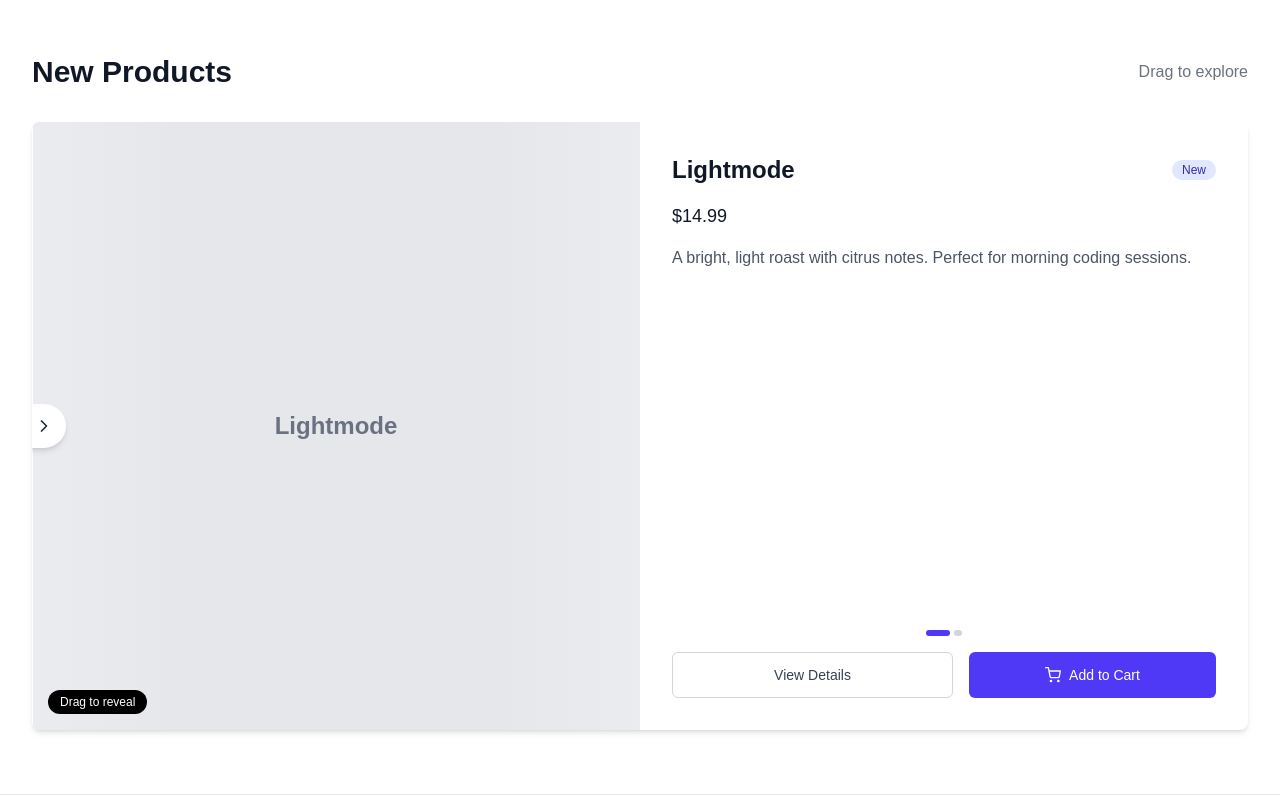
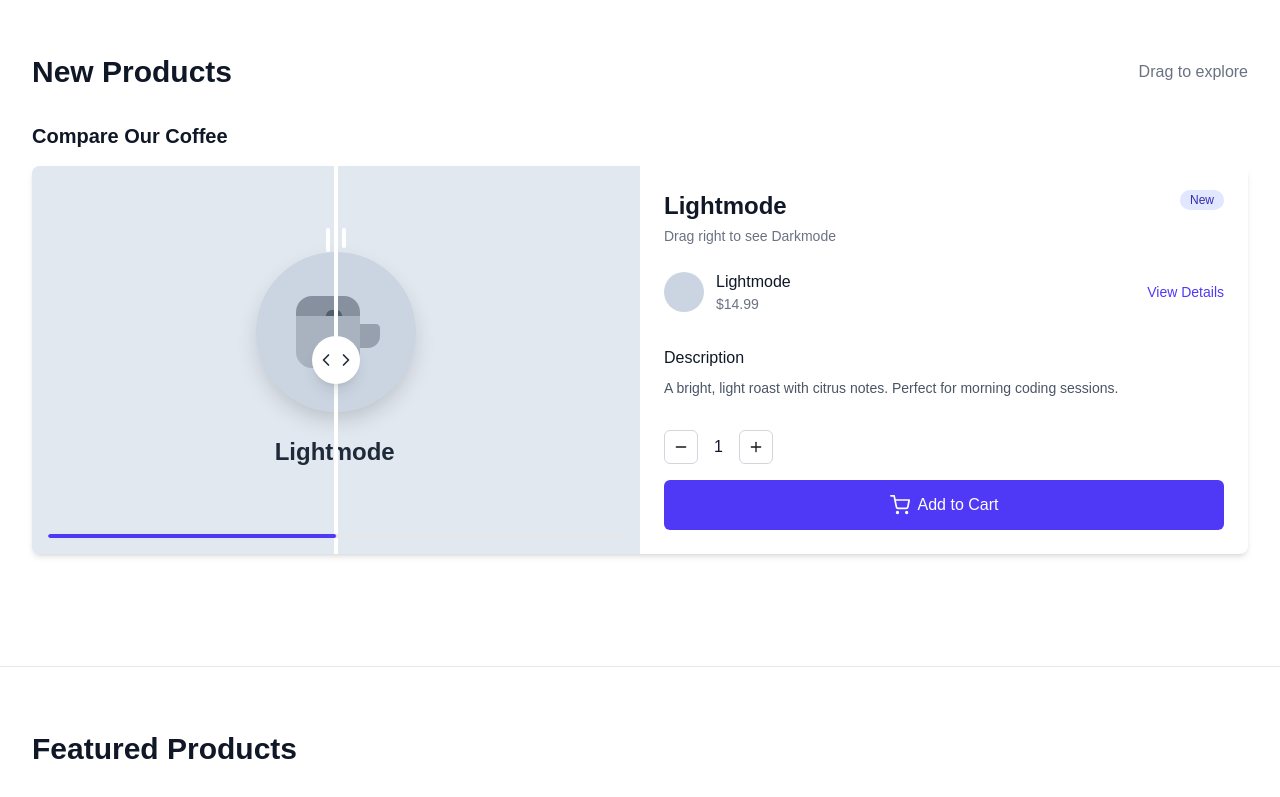
Before and after one commit to danghaonhien/the-boring-coffee, a Next.js app: page / in a window 1280 px wide. Shown: the part 560-1357 px from the top of the page. Built offline with nearby package versions, Linux system fonts and the light colour scheme; grey boxes are pictures that could not be loaded.

Commit message:
added new product section

```diff
--- a/src/components/products/ProductSlider.tsx
+++ b/src/components/products/ProductSlider.tsx
@@ -1,6 +1,6 @@
 'use client';
 
-import { useState, useRef, useEffect } from 'react';
+import { useState, useRef } from 'react';
 import Link from 'next/link';
 import { FiChevronLeft, FiChevronRight } from 'react-icons/fi';
 import { Product } from '../../types/database.types';
@@ -12,227 +12,321 @@ type ProductSliderProps = {
 };
 
 export default function ProductSlider({ products }: ProductSliderProps) {
-  const [currentIndex, setCurrentIndex] = useState(0);
-  const [nextIndex, setNextIndex] = useState(1);
+  // Use only the first two products for comparison
+  const limitedProducts = products.slice(0, 2);
+
   const [isDragging, setIsDragging] = useState(false);
-  const [dragPosition, setDragPosition] = useState(0); // 0-100% position
-  const [lastDragX, setLastDragX] = useState(0);
-  const sliderRef = useRef<HTMLDivElement>(null);
+  const [dragPosition, setDragPosition] = useState(50); // Start at 50% position
   const imageContainerRef = useRef<HTMLDivElement>(null);
   const buttonRef = useRef<HTMLDivElement>(null);
 
-  // Set next index when current index changes
-  useEffect(() => {
-    setNextIndex((currentIndex + 1) % products.length);
-  }, [currentIndex, products.length]);
-
-  // Handle switching to next product when dragged all the way
-  useEffect(() => {
-    if (dragPosition >= 100) {
-      setCurrentIndex(nextIndex);
-      setDragPosition(0);
-    }
-  }, [dragPosition, nextIndex]);
-
   const handleButtonDragStart = (e: React.TouchEvent | React.MouseEvent) => {
     e.stopPropagation();
+    e.preventDefault(); // Prevent click events from firing
     setIsDragging(true);
 
-    // Store the starting X position
-    const clientX = 'touches' in e ? e.touches[0].clientX : e.clientX;
-    setLastDragX(clientX);
-  };
-
-  const handleButtonDragMove = (e: React.TouchEvent | React.MouseEvent) => {
-    if (!isDragging || !imageContainerRef.current) return;
-    e.stopPropagation();
-
-    const clientX = 'touches' in e ? e.touches[0].clientX : e.clientX;
-    const containerWidth = imageContainerRef.current.offsetWidth;
-
-    // Calculate the drag distance as a percentage of container width
-    const dragDistance = clientX - lastDragX;
-    const dragPercent = (dragDistance / containerWidth) * 100 * 50; // 5x sensitivity
-
-    // Update the drag position with enhanced sensitivity
-    const newPosition = Math.max(0, Math.min(100, dragPosition + dragPercent));
-    setDragPosition(newPosition);
-    setLastDragX(clientX);
-
-    // If position crosses 50%, update next index
-    if (newPosition > 50 && dragPosition <= 50) {
-      setNextIndex((currentIndex + 1) % products.length);
-    } else if (newPosition <= 50 && dragPosition > 50) {
-      setNextIndex(currentIndex === 0 ? products.length - 1 : currentIndex - 1);
+    // Add event listeners to window for better drag tracking
+    if ('touches' in e) {
+      window.addEventListener('touchmove', handleWindowDragMove);
+      window.addEventListener('touchend', handleWindowDragEnd);
+    } else {
+      window.addEventListener('mousemove', handleWindowDragMove);
+      window.addEventListener('mouseup', handleWindowDragEnd);
     }
   };
 
-  const handleButtonDragEnd = () => {
-    if (!isDragging) return;
-    setIsDragging(false);
+  const handleWindowDragMove = (e: MouseEvent | TouchEvent) => {
+    if (!isDragging || !imageContainerRef.current) return;
+    e.preventDefault();
+
+    const clientX = 'touches' in e ? (e as TouchEvent).touches[0].clientX : (e as MouseEvent).clientX;
+    const containerWidth = imageContainerRef.current.offsetWidth;
+    const containerRect = imageContainerRef.current.getBoundingClientRect();
+
+    // Calculate position relative to container
+    const relativeX = clientX - containerRect.left;
+    const newPosition = Math.max(0, Math.min(100, (relativeX / containerWidth) * 100));
+
+    setDragPosition(newPosition);
   };
 
-  const handleSwitchProduct = () => {
-    setCurrentIndex(nextIndex);
-    setDragPosition(0);
+  const handleWindowDragEnd = (e: MouseEvent | TouchEvent) => {
+    if (!isDragging) return;
+    e.preventDefault();
+    setIsDragging(false);
+
+    // Remove event listeners
+    window.removeEventListener('mousemove', handleWindowDragMove);
+    window.removeEventListener('mouseup', handleWindowDragEnd);
+    window.removeEventListener('touchmove', handleWindowDragMove);
+    window.removeEventListener('touchend', handleWindowDragEnd);
+
+    // Don't switch products when drag ends - keep the products fixed
+    // Just keep the visual state based on drag position
   };
 
   // Handle keyboard navigation
   const handleKeyDown = (e: React.KeyboardEvent) => {
     if (e.key === 'ArrowRight') {
-      setDragPosition(Math.min(100, dragPosition + 20)); // Increased sensitivity
+      setDragPosition(Math.min(100, dragPosition + 10));
     } else if (e.key === 'ArrowLeft') {
-      setDragPosition(Math.max(0, dragPosition - 20)); // Increased sensitivity
+      setDragPosition(Math.max(0, dragPosition - 10));
     }
   };
 
-  // Handle direct click on the image container
-  const handleImageContainerClick = (e: React.MouseEvent) => {
-    if (!imageContainerRef.current) return;
+  // Get the current products - always use fixed indices
+  const currentProduct = limitedProducts[0]; // Always use first product as left side
+  const nextProduct = limitedProducts[1];    // Always use second product as right side
 
-    const containerRect = imageContainerRef.current.getBoundingClientRect();
-    const clickX = e.clientX - containerRect.left;
-    const containerWidth = containerRect.width;
-
-    // Calculate position as percentage
-    const clickPosition = (clickX / containerWidth) * 100;
-    setDragPosition(clickPosition);
-  };
-
-  const currentProduct = products[currentIndex];
-  const nextProduct = products[nextIndex];
+  // Determine which product to display based on drag position
+  const displayedProduct = dragPosition > 50 ? nextProduct : currentProduct;
 
   return (
+    <div className="mb-12">
+      <h3 className="text-xl font-bold text-gray-900 mb-4">Compare Our Coffee</h3>
+
+      <div className="bg-white rounded-lg shadow-md overflow-hidden">
+        <div className="flex flex-col md:flex-row">
+          {/* Comparison slider - takes 50% width on desktop */}
           <div
-      className="relative overflow-hidden bg-white rounded-lg shadow-md"
+            className="relative md:w-1/2 aspect-square md:aspect-auto"
             tabIndex={0}
             onKeyDown={handleKeyDown}
           >
-      <div
-        ref={sliderRef}
-        className="relative w-full"
-      >
-        <div className="grid grid-cols-1 md:grid-cols-2 gap-0">
+            {/* Product comparison container */}
             <div
               ref={imageContainerRef}
-            className="relative aspect-square bg-gray-100 overflow-hidden cursor-pointer"
-            onClick={handleImageContainerClick}
+              className="relative w-full h-full overflow-hidden"
             >
-            {/* Current product image */}
+              {/* Background product (fixed) */}
               <div
-              className="absolute inset-0 transition-transform duration-300 ease-out"
+                className="absolute inset-0 z-10 transition-colors duration-500"
                 style={{
-                transform: `translateX(-${dragPosition}%)`,
-                opacity: 1 - (dragPosition / 100)
+                  backgroundColor: nextProduct.image_url === 'lightmode' ? '#f8fafc' :
+                                  nextProduct.image_url === 'darkmode' ? '#1e293b' :
+                                  nextProduct.image_url === 'function' ? '#475569' :
+                                  nextProduct.image_url === 'recursive' ? '#334155' :
+                                  nextProduct.image_url === 'boolean' ? '#64748b' :
+                                  nextProduct.image_url === 'async' ? '#3b82f6' : '#e2e8f0'
                 }}
               >
-              <div className="w-full h-full bg-gray-200 flex items-center justify-center">
-                <div className="text-2xl font-bold text-gray-500">{currentProduct.name}</div>
+                {/* Coffee cup icon */}
+                <div className="w-full h-full flex flex-col items-center justify-center">
+                  <div className="mb-6 relative">
+                    <div
+                      className="w-40 h-40 rounded-full flex items-center justify-center transition-all duration-500"
+                      style={{
+                        backgroundColor: nextProduct.image_url === 'lightmode' ? '#e2e8f0' :
+                                        nextProduct.image_url === 'darkmode' ? '#0f172a' :
+                                        nextProduct.image_url === 'function' ? '#334155' :
+                                        nextProduct.image_url === 'recursive' ? '#1e293b' :
+                                        nextProduct.image_url === 'boolean' ? '#475569' :
+                                        nextProduct.image_url === 'async' ? '#2563eb' : '#cbd5e1',
+                        boxShadow: '0 10px 25px -5px rgba(0, 0, 0, 0.2)'
+                      }}
+                    >
+                      <svg className="w-24 h-24" viewBox="0 0 24 24" fill="none" xmlns="http://www.w3.org/2000/svg">
+                        <path
+                          d="M2 8H18V17C18 19.2091 16.2091 21 14 21H6C3.79086 21 2 19.2091 2 17V8Z"
+                          fill={nextProduct.image_url === 'darkmode' || nextProduct.image_url === 'recursive' || nextProduct.image_url === 'function' ? 'white' : '#1e293b'}
+                          fillOpacity="0.2"
+                        />
+                        <path
+                          d="M18 8H2V7C2 4.79086 3.79086 3 6 3H14C16.2091 3 18 4.79086 18 7V8Z"
+                          fill={nextProduct.image_url === 'darkmode' || nextProduct.image_url === 'recursive' || nextProduct.image_url === 'function' ? 'white' : '#1e293b'}
+                          fillOpacity="0.4"
+                        />
+                        <path
+                          d="M18 10H22C22.5523 10 23 10.4477 23 11V13C23 14.6569 21.6569 16 20 16H18V10Z"
+                          fill={nextProduct.image_url === 'darkmode' || nextProduct.image_url === 'recursive' || nextProduct.image_url === 'function' ? 'white' : '#1e293b'}
+                          fillOpacity="0.3"
+                        />
+                        <path
+                          d="M9.5 8C9.5 7.17157 10.1716 6.5 11 6.5H12C12.8284 6.5 13.5 7.17157 13.5 8V8H9.5V8Z"
+                          fill={nextProduct.image_url === 'darkmode' || nextProduct.image_url === 'recursive' || nextProduct.image_url === 'function' ? 'white' : '#1e293b'}
+                          fillOpacity="0.5"
+                        />
+                      </svg>
+                    </div>
+                    {/* Steam */}
+                    <div className="absolute -top-6 left-1/2 transform -translate-x-1/2 flex space-x-1">
+                      <div className="w-1 h-6 bg-white bg-opacity-30 rounded-full animate-steam1"></div>
+                      <div className="w-1 h-8 bg-white bg-opacity-30 rounded-full animate-steam2 delay-150"></div>
+                      <div className="w-1 h-5 bg-white bg-opacity-30 rounded-full animate-steam3 delay-300"></div>
+                    </div>
+                  </div>
+                  <div className={`text-2xl font-bold transition-colors duration-500 ${nextProduct.image_url === 'darkmode' || nextProduct.image_url === 'recursive' || nextProduct.image_url === 'function' ? 'text-white' : 'text-gray-800'}`}>
+                    {nextProduct.name}
+                  </div>
                 </div>
               </div>
 
-            {/* Next product image (revealed when dragging) */}
+              {/* Foreground product (revealed with clip-path) */}
               <div
-              className="absolute inset-0 transition-transform duration-300 ease-out"
+                className="absolute inset-0 z-20 transition-all duration-300 ease-out"
                 style={{
-                transform: `translateX(${100 - dragPosition}%)`,
-                opacity: dragPosition / 100
+                  backgroundColor: currentProduct.image_url === 'lightmode' ? '#f8fafc' :
+                                  currentProduct.image_url === 'darkmode' ? '#1e293b' :
+                                  currentProduct.image_url === 'function' ? '#475569' :
+                                  currentProduct.image_url === 'recursive' ? '#334155' :
+                                  currentProduct.image_url === 'boolean' ? '#64748b' :
+                                  currentProduct.image_url === 'async' ? '#3b82f6' : '#e2e8f0',
+                  clipPath: `polygon(0 0, ${dragPosition}% 0, ${dragPosition}% 100%, 0 100%)`,
+                  transition: isDragging ? 'none' : 'clip-path 0.3s ease-out, background-color 0.5s'
                 }}
               >
-              <div className="w-full h-full bg-gray-800 flex items-center justify-center">
-                <div className="text-2xl font-bold text-white">{nextProduct.name}</div>
+                {/* Coffee cup icon */}
+                <div className="w-full h-full flex flex-col items-center justify-center">
+                  <div className="mb-6 relative">
+                    <div
+                      className="w-40 h-40 rounded-full flex items-center justify-center transition-all duration-500"
+                      style={{
+                        backgroundColor: currentProduct.image_url === 'lightmode' ? '#e2e8f0' :
+                                        currentProduct.image_url === 'darkmode' ? '#0f172a' :
+                                        currentProduct.image_url === 'function' ? '#334155' :
+                                        currentProduct.image_url === 'recursive' ? '#1e293b' :
+                                        currentProduct.image_url === 'boolean' ? '#475569' :
+                                        currentProduct.image_url === 'async' ? '#2563eb' : '#cbd5e1',
+                        boxShadow: '0 10px 25px -5px rgba(0, 0, 0, 0.2)'
+                      }}
+                    >
+                      <svg className="w-24 h-24" viewBox="0 0 24 24" fill="none" xmlns="http://www.w3.org/2000/svg">
+                        <path
+                          d="M2 8H18V17C18 19.2091 16.2091 21 14 21H6C3.79086 21 2 19.2091 2 17V8Z"
+                          fill={currentProduct.image_url === 'darkmode' || currentProduct.image_url === 'recursive' || currentProduct.image_url === 'function' ? 'white' : '#1e293b'}
+                          fillOpacity="0.2"
+                        />
+                        <path
+                          d="M18 8H2V7C2 4.79086 3.79086 3 6 3H14C16.2091 3 18 4.79086 18 7V8Z"
+                          fill={currentProduct.image_url === 'darkmode' || currentProduct.image_url === 'recursive' || currentProduct.image_url === 'function' ? 'white' : '#1e293b'}
+                          fillOpacity="0.4"
+                        />
+                        <path
+                          d="M18 10H22C22.5523 10 23 10.4477 23 11V13C23 14.6569 21.6569 16 20 16H18V10Z"
+                          fill={currentProduct.image_url === 'darkmode' || currentProduct.image_url === 'recursive' || currentProduct.image_url === 'function' ? 'white' : '#1e293b'}
+                          fillOpacity="0.3"
+                        />
+                        <path
+                          d="M9.5 8C9.5 7.17157 10.1716 6.5 11 6.5H12C12.8284 6.5 13.5 7.17157 13.5 8V8H9.5V8Z"
+                          fill={currentProduct.image_url === 'darkmode' || currentProduct.image_url === 'recursive' || currentProduct.image_url === 'function' ? 'white' : '#1e293b'}
+                          fillOpacity="0.5"
+                        />
+                      </svg>
+                    </div>
+                    {/* Steam */}
+                    <div className="absolute -top-6 left-1/2 transform -translate-x-1/2 flex space-x-1">
+                      <div className="w-1 h-6 bg-white bg-opacity-30 rounded-full animate-steam1"></div>
+                      <div className="w-1 h-8 bg-white bg-opacity-30 rounded-full animate-steam2 delay-150"></div>
+                      <div className="w-1 h-5 bg-white bg-opacity-30 rounded-full animate-steam3 delay-300"></div>
+                    </div>
+                  </div>
+                  <div className={`text-2xl font-bold transition-colors duration-500 ${currentProduct.image_url === 'darkmode' || currentProduct.image_url === 'recursive' || currentProduct.image_url === 'function' ? 'text-white' : 'text-gray-800'}`}>
+                    {currentProduct.name}
+                  </div>
                 </div>
               </div>
 
-            {/* Draggable divider with arrows */}
+              {/* Draggable divider */}
               <div
                 ref={buttonRef}
-              className="absolute top-0 bottom-0 w-16 flex items-center justify-center cursor-grab active:cursor-grabbing z-10 transition-all duration-200"
+                className="absolute top-0 bottom-0 w-1 bg-white z-30 cursor-ew-resize"
                 style={{
                   left: `${dragPosition}%`,
-                transform: `translateX(-50%)`,
+                  transform: 'translateX(-50%)',
+                  transition: isDragging ? 'none' : 'left 0.3s cubic-bezier(0.4, 0, 0.2, 1)'
                 }}
                 onTouchStart={handleButtonDragStart}
-              onTouchMove={handleButtonDragMove}
-              onTouchEnd={handleButtonDragEnd}
                 onMouseDown={handleButtonDragStart}
-              onMouseMove={handleButtonDragMove}
-              onMouseUp={handleButtonDragEnd}
-              onMouseLeave={handleButtonDragEnd}
               >
-              {/* Vertical divider line */}
-              <div className="absolute inset-y-0 w-px bg-white bg-opacity-70"></div>
-
                 {/* Drag handle */}
-              <div className="absolute bg-white rounded-full p-3 shadow-md">
-                <div className="flex items-center space-x-1">
+                <div className="absolute top-1/2 left-1/2 transform -translate-x-1/2 -translate-y-1/2 w-12 h-12 bg-white rounded-full shadow-lg flex items-center justify-center transition-transform duration-200 hover:scale-110">
+                  <div className="flex items-center space-x-0">
                     <FiChevronLeft className="h-5 w-5 text-gray-800" />
                     <FiChevronRight className="h-5 w-5 text-gray-800" />
                   </div>
                 </div>
               </div>
 
-            {/* Drag guides */}
-            <div className="absolute inset-y-0 left-0 w-1/4 bg-gradient-to-r from-white to-transparent opacity-20 pointer-events-none"></div>
-            <div className="absolute inset-y-0 right-0 w-1/4 bg-gradient-to-l from-white to-transparent opacity-20 pointer-events-none"></div>
+              {/* Progress indicator at bottom */}
+              <div className="absolute bottom-4 left-4 right-4 h-1 bg-gray-200 rounded-full overflow-hidden z-30">
+                <div
+                  className="h-full bg-indigo-600 rounded-full transition-all duration-300"
+                  style={{
+                    width: `${dragPosition}%`,
+                    transition: isDragging ? 'none' : 'width 0.3s cubic-bezier(0.4, 0, 0.2, 1)'
+                  }}
+                />
+              </div>
 
-            {/* Complete reveal button - appears when dragged far enough */}
-            {dragPosition > 20 && (
-              <button
-                className="absolute bottom-4 right-4 bg-indigo-600 text-white px-4 py-2 rounded-md text-sm font-medium transition-opacity duration-300"
-                style={{ opacity: (dragPosition - 20) / 30 }}
-                onClick={handleSwitchProduct}
-              >
-                Switch to {nextProduct.name}
-              </button>
-            )}
-
-            {/* Drag instruction - fades out as you drag */}
-            <div
-              className="absolute bottom-4 left-4 bg-black bg-opacity-50 text-white text-xs px-3 py-1 rounded-full transition-opacity duration-300"
-              style={{ opacity: 1 - (dragPosition / 30) }}
-            >
-              Drag to reveal
+              {/* Drag instruction */}
+              <div className="absolute bottom-8 left-1/2 transform -translate-x-1/2 bg-black bg-opacity-50 text-white text-xs px-3 py-1 rounded-full">
+                Drag to compare
+              </div>
             </div>
           </div>
 
-          <div className="p-8 flex flex-col justify-between">
+          {/* Product info - takes 50% width on desktop */}
+          <div className="p-6 md:w-1/2 flex flex-col justify-between">
             <div>
-              <div className="flex justify-between items-center mb-4">
-                <h3 className="text-2xl font-bold text-gray-900">{currentProduct.name}</h3>
+              <div className="flex justify-between items-start mb-4">
+                <div>
+                  <h3 className="text-2xl font-bold text-gray-900 transition-all duration-300">
+                    {displayedProduct.name}
+                  </h3>
+                  <p className="text-sm text-gray-500 mt-1">
+                    {displayedProduct === nextProduct ? `Drag left to see ${currentProduct.name}` : `Drag right to see ${nextProduct.name}`}
+                  </p>
+                </div>
                 <span className="inline-flex items-center px-2.5 py-0.5 rounded-full text-xs font-medium bg-indigo-100 text-indigo-800">
                   New
                 </span>
               </div>
-              <p className="text-lg font-medium text-gray-900 mb-4">{formatPrice(currentProduct.price)}</p>
-              <p className="text-gray-600 mb-6">{currentProduct.description}</p>
+
+              <div className="mt-6 transition-all duration-300">
+                <div className="flex items-center justify-between">
+                  <div className="flex items-center">
+                    <div
+                      className="w-10 h-10 rounded-full mr-3 transition-all duration-300"
+                      style={{
+                        backgroundColor: displayedProduct.image_url === 'lightmode' ? '#e2e8f0' :
+                                             displayedProduct.image_url === 'darkmode' ? '#0f172a' :
+                                             displayedProduct.image_url === 'function' ? '#334155' :
+                                             displayedProduct.image_url === 'recursive' ? '#1e293b' :
+                                             displayedProduct.image_url === 'boolean' ? '#475569' :
+                                             displayedProduct.image_url === 'async' ? '#2563eb' : '#cbd5e1'
+                      }}
+                    ></div>
+                    <div>
+                      <h4 className="font-medium text-gray-900">
+                        {displayedProduct.name}
+                      </h4>
+                      <p className="text-sm text-gray-500">
+                        {formatPrice(displayedProduct.price)}
+                      </p>
                     </div>
-
-            <div className="space-y-4">
-              <div className="flex justify-center items-center">
-                <div className="flex space-x-1">
-                  {products.map((_, index) => (
-                    <span
-                      key={index}
-                      className={`block h-1.5 rounded-full ${
-                        index === currentIndex ? 'w-6 bg-indigo-600' : 'w-2 bg-gray-300'
-                      }`}
-                    />
-                  ))}
+                  </div>
+                  <Link
+                    href={`/products/${displayedProduct.id}`}
+                    className="text-indigo-600 text-sm font-medium hover:text-indigo-500"
+                  >
+                    View Details
+                  </Link>
                 </div>
               </div>
 
-              <div className="flex space-x-4">
-                <Link
-                  href={`/products/${currentProduct.id}`}
-                  className="flex-1 py-3 px-4 border border-gray-300 rounded-md text-center text-sm font-medium text-gray-700 hover:bg-gray-50"
-                >
-                  View Details
-                </Link>
-                <div className="flex-1">
-                  <AddToCartButton product={currentProduct} compact={true} />
+              <div className="mt-8 transition-all duration-300">
+                <h4 className="font-medium text-gray-900 mb-2">Description</h4>
+                <p className="text-gray-600 text-sm">
+                  {displayedProduct.description}
+                </p>
               </div>
             </div>
+
+            <div className="mt-8">
+              <AddToCartButton
+                product={displayedProduct}
+                compact={false}
+              />
             </div>
           </div>
         </div>
--- a/src/data/products.ts
+++ b/src/data/products.ts
@@ -17,7 +17,7 @@ export const products: Product[] = [
     name: 'Darkmode',
     description: 'A bold, dark roast with chocolate undertones. Ideal for late-night debugging.',
     price: 1599, // $15.99
-    image_url: '/coffee-1.jpg',
+    image_url: '/images/coffee-1.jpg',
     stock: 100,
     category: 'dark-roast',
   },
@@ -27,7 +27,7 @@ export const products: Product[] = [
     name: 'Function',
     description: 'A medium roast with nutty flavors that returns consistent energy every time.',
     price: 1549, // $15.49
-    image_url: '/coffee-1.jpg',
+    image_url: '/images/coffee-1.jpg',
     stock: 100,
     category: 'medium-roast',
   },
```
Lines whose indentation alone changed are shown as unchanged.
